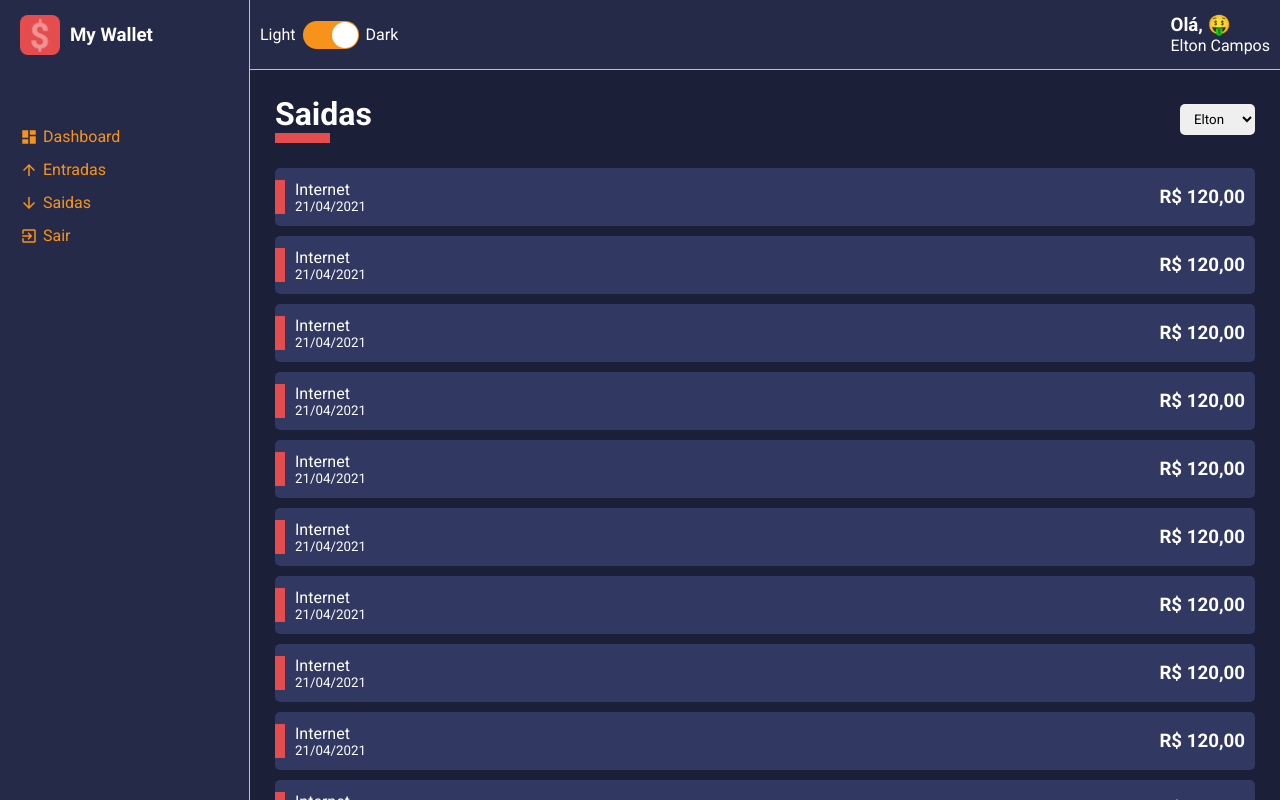
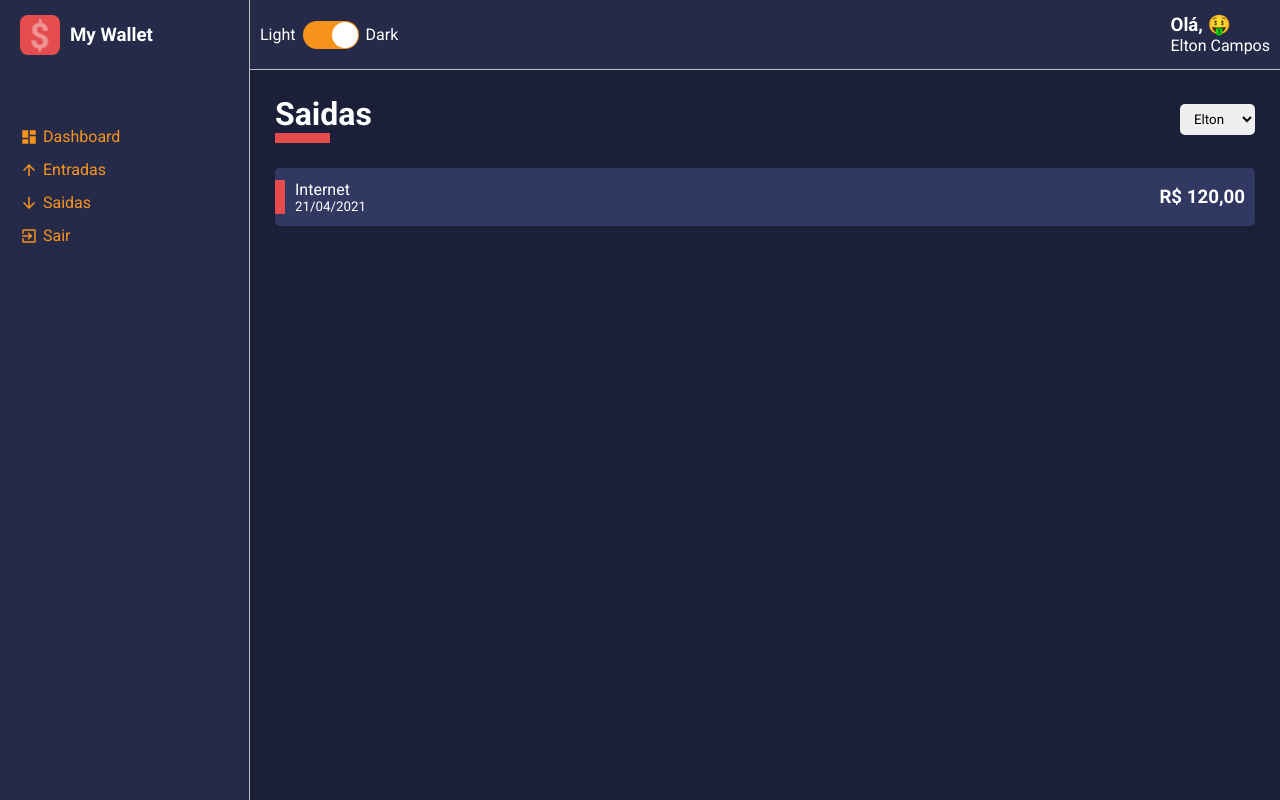
Before and after one commit to eltoncampos1/my-wallet, a React (Create React App) app: page / in a window 1280 px wide. Built offline with nearby package versions, Linux system fonts and the light colour scheme.

Commit message:
fix: card bg color

```diff
--- a/src/components/HistoryFinanceCard/index.tsx
+++ b/src/components/HistoryFinanceCard/index.tsx
@@ -1,7 +1,6 @@
 import * as S from "./styles";
 
 interface IHistoryFinanceCardProps {
-  cardColor: string;
   tagcolor: string;
   title: string;
   subTitle: string;
@@ -9,14 +8,13 @@
 }
 
 export function HistoryFinanceCard({
-  cardColor,
   tagcolor,
   amount,
   title,
   subTitle,
 }: IHistoryFinanceCardProps) {
   return (
-    <S.Container color={cardColor}>
+    <S.Container>
       <S.Tag color={tagcolor} />
       <div>
         <span>{title}</span>
--- a/src/components/HistoryFinanceCard/styles.ts
+++ b/src/components/HistoryFinanceCard/styles.ts
@@ -1,18 +1,16 @@
 import styled from 'styled-components';
 
-interface IContainerProps {
-    color: string;
-}
+
 interface ItagProps {
     color: string;
 }
 
-export const Container = styled.li<IContainerProps>`
+export const Container = styled.li`
   display: flex;
   justify-content: space-between;
   align-items: center;
 
-  background-color: ${props => props.color};
+  background-color: ${props => props.theme.colors.tertiary};
 
   list-style:none;
   border-radius: 5px;
--- a/src/pages/List/index.tsx
+++ b/src/pages/List/index.tsx
@@ -28,77 +28,6 @@
 
       <S.Content>
         <HistoryFinanceCard
-          cardColor="#313862"
-          tagcolor="#e44c4e"
-          title="Internet"
-          subTitle="21/04/2021"
-          amount="R$ 120,00"
-        />
-        <HistoryFinanceCard
-          cardColor="#313862"
-          tagcolor="#e44c4e"
-          title="Internet"
-          subTitle="21/04/2021"
-          amount="R$ 120,00"
-        />
-        <HistoryFinanceCard
-          cardColor="#313862"
-          tagcolor="#e44c4e"
-          title="Internet"
-          subTitle="21/04/2021"
-          amount="R$ 120,00"
-        />
-        <HistoryFinanceCard
-          cardColor="#313862"
-          tagcolor="#e44c4e"
-          title="Internet"
-          subTitle="21/04/2021"
-          amount="R$ 120,00"
-        />
-        <HistoryFinanceCard
-          cardColor="#313862"
-          tagcolor="#e44c4e"
-          title="Internet"
-          subTitle="21/04/2021"
-          amount="R$ 120,00"
-        />
-        <HistoryFinanceCard
-          cardColor="#313862"
-          tagcolor="#e44c4e"
-          title="Internet"
-          subTitle="21/04/2021"
-          amount="R$ 120,00"
-        />
-        <HistoryFinanceCard
-          cardColor="#313862"
-          tagcolor="#e44c4e"
-          title="Internet"
-          subTitle="21/04/2021"
-          amount="R$ 120,00"
-        />
-        <HistoryFinanceCard
-          cardColor="#313862"
-          tagcolor="#e44c4e"
-          title="Internet"
-          subTitle="21/04/2021"
-          amount="R$ 120,00"
-        />
-        <HistoryFinanceCard
-          cardColor="#313862"
-          tagcolor="#e44c4e"
-          title="Internet"
-          subTitle="21/04/2021"
-          amount="R$ 120,00"
-        />
-        <HistoryFinanceCard
-          cardColor="#313862"
-          tagcolor="#e44c4e"
-          title="Internet"
-          subTitle="21/04/2021"
-          amount="R$ 120,00"
-        />
-        <HistoryFinanceCard
-          cardColor="#313862"
           tagcolor="#e44c4e"
           title="Internet"
           subTitle="21/04/2021"
```
